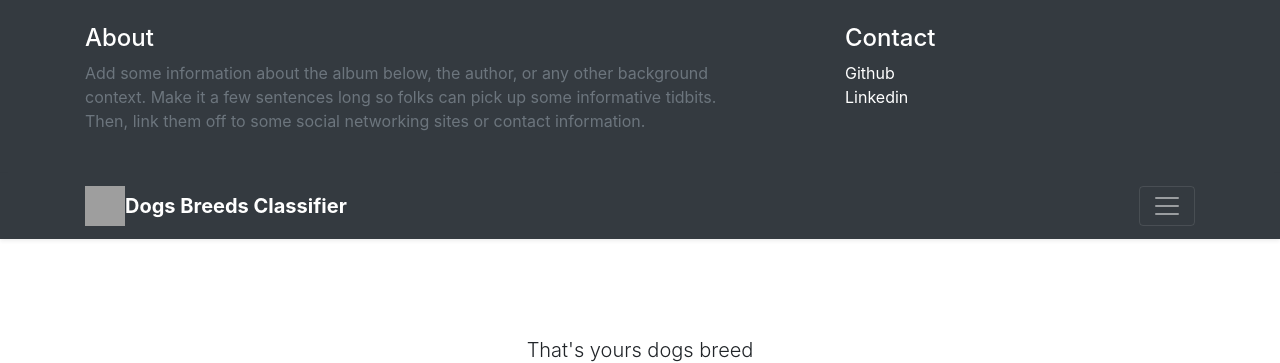
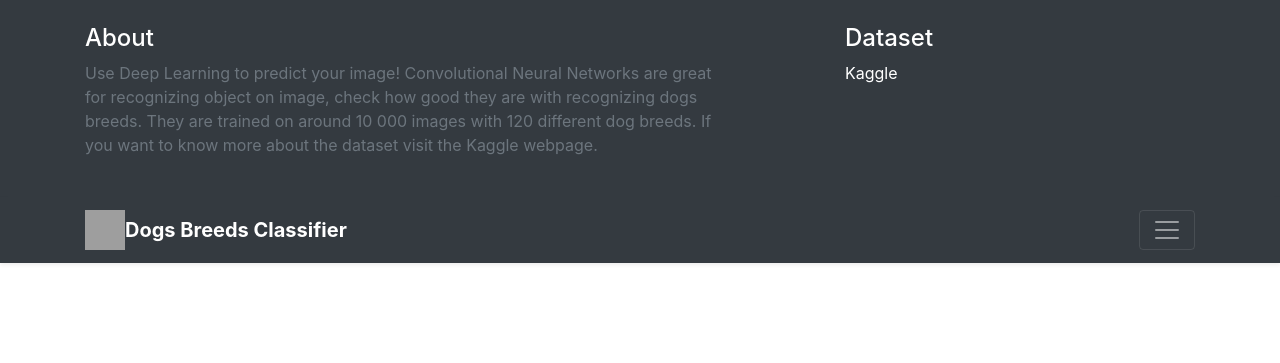
Before and after one commit to aoless/dogs-breed-classifier, a Python web app: template dogs_breed_classifier/app/templates/go.html in a window 1280 px wide, after a click that opens the changed part. Shown: the top 363 px of the page. Run offline with Jinja, Linux system fonts and the light colour scheme; the template is opened without the code that fills it: most values are stand-ins (such as "Sample title", 1, 10 or a date in 2020); grey boxes marked "Sample" are stand-in pictures; some libraries are stand-ins or nearby versions; grey boxes are pictures that could not be loaded.

Commit message:
Unify index and go html files

```diff
--- a/dogs_breed_classifier/app/templates/go.html
+++ b/dogs_breed_classifier/app/templates/go.html
@@ -19,13 +19,12 @@
         <div class="row">
           <div class="col-sm-8 col-md-7 py-4">
             <h4 class="text-white">About</h4>
-            <p class="text-muted">Add some information about the album below, the author, or any other background context. Make it a few sentences long so folks can pick up some informative tidbits. Then, link them off to some social networking sites or contact information.</p>
+            <p class="text-muted">Use Deep Learning to predict your image! Convolutional Neural Networks are great for recognizing object on image, check how good they are with recognizing dogs breeds. They are trained on around 10 000 images with 120 different dog breeds. If you want to know more about the dataset visit the Kaggle webpage.</p>
           </div>
           <div class="col-sm-4 offset-md-1 py-4">
-            <h4 class="text-white">Contact</h4>
+            <h4 class="text-white">Dataset</h4>
             <ul class="list-unstyled">
-              <li><a href="#" class="text-white">Github</a></li>
-              <li><a href="#" class="text-white">Linkedin</a></li>
+              <li><a href="#" class="text-white">Kaggle</a></li>
             </ul>
           </div>
         </div>
--- a/dogs_breed_classifier/app/templates/index.html
+++ b/dogs_breed_classifier/app/templates/index.html
@@ -19,7 +19,7 @@
         <div class="row">
           <div class="col-sm-8 col-md-7 py-4">
             <h4 class="text-white">About</h4>
-            <p class="text-muted">Use Deep Learning to make prediction on your image! Convolutional Neural Networks are great for recognizing object on image, check how good they are with recognizing dogs breeds. They are trained on around 10 000 images with to 120 different dogs breeds. If you want to know more about dataset visit Kaggle</p>
+            <p class="text-muted">Use Deep Learning to predict your image! Convolutional Neural Networks are great for recognizing object on image, check how good they are with recognizing dogs breeds. They are trained on around 10 000 images with 120 different dog breeds. If you want to know more about the dataset visit the Kaggle webpage.</p>
           </div>
           <div class="col-sm-4 offset-md-1 py-4">
             <h4 class="text-white">Dataset</h4>
```
